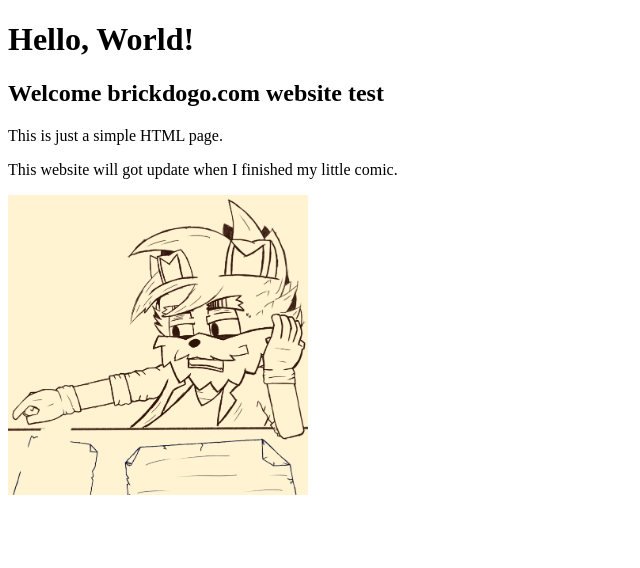
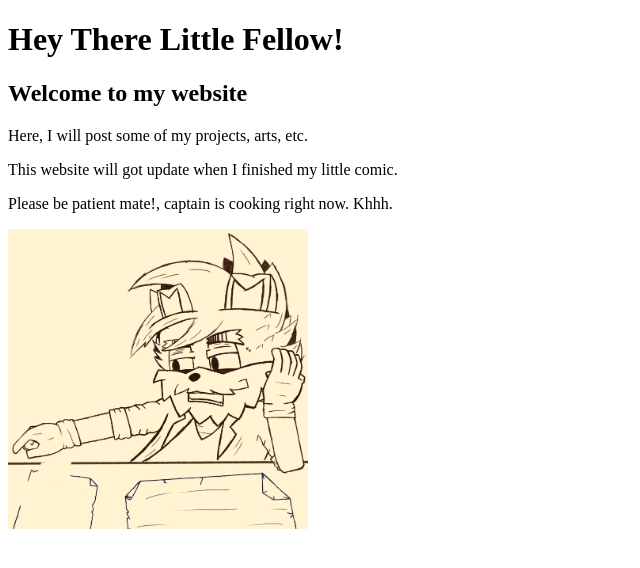
Before and after one commit to brickdogo/brickdogo.github.io, a plain HTML site: page index.html in a window 1280 px wide. Shown: the whole page, without its empty margins (0-640 px from the left). Drawn offline with Linux system fonts and the light colour scheme.

Commit message:
Update index.html

```diff
--- a/index.html
+++ b/index.html
@@ -7,10 +7,11 @@
   <title>Brickdogo's LogBook</title>
 </head>
 <body>
-  <h1>Hello, World!</h1>
-  <h2>Welcome brickdogo.com website test</h2>
-  <p>This is just a simple HTML page.</p>
+  <h1>Hey There Little Fellow!</h1>
+  <h2>Welcome to my website</h2>
+  <p>Here, I will post some of my projects, arts, etc.</p>
   <p>This website will got update when I finished my little comic.</p>
+  <p>Please be patient mate!, captain is cooking right now. Khhh.</p>
   <img src="ASSETS/IMG1.webp" width="300" height="300">
 </body>
 </html>
```
